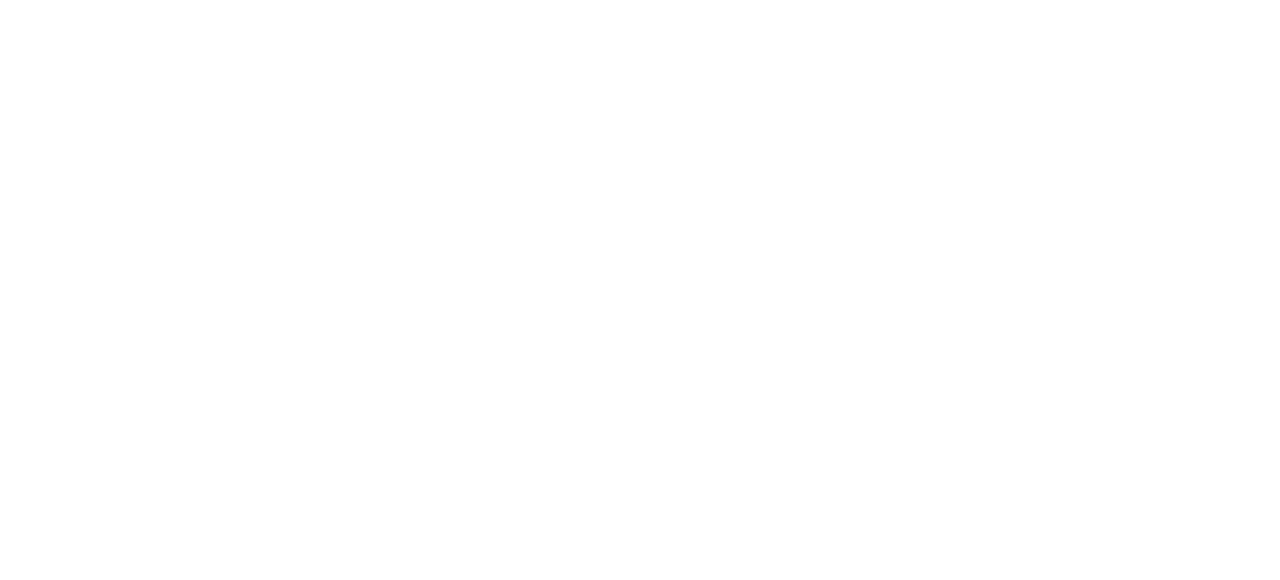
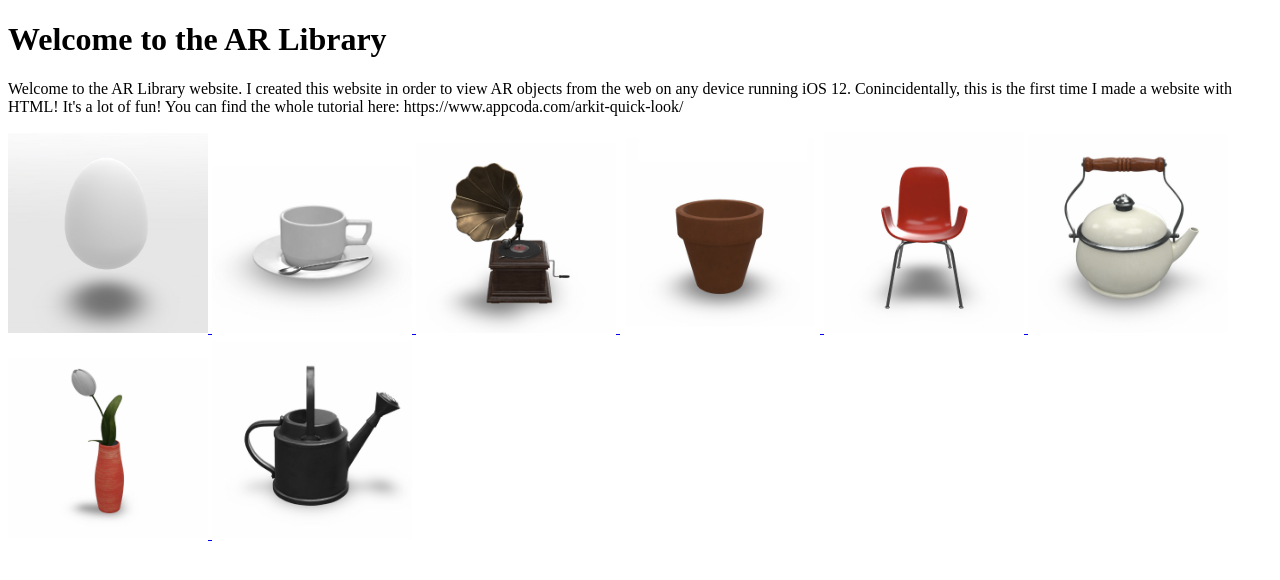
Before and after one commit to chenzhutianToys/ar-quicklook, a plain HTML site: page index.html in a window 1280 px wide. Drawn offline with Linux system fonts and the light colour scheme.

Commit message:
add model

```diff
--- a/index.html
+++ b/index.html
@@ -1,12 +1,41 @@
 <!DOCTYPE html>
 <html lang="en">
+
 <head>
     <meta charset="UTF-8">
     <meta name="viewport" content="width=device-width, initial-scale=1.0">
     <meta http-equiv="X-UA-Compatible" content="ie=edge">
     <title>Zhutian's AR Quick Look</title>
 </head>
+
 <body>
+    <h1>Welcome to the AR Library</h1>
+    <p>Welcome to the AR Library website. I created this website in order to view AR objects from the web on any device
+        running iOS 12. Conincidentally, this is the first time I made a website with HTML! It's a lot of fun! You can
+        find the whole tutorial here: https://www.appcoda.com/arkit-quick-look/</p>
+    <a href="egg.usdz" rel="ar">
+        <img src="egg.png" width=200>
+    </a>
+    <a href="cupandsaucer.usdz" rel="ar">
+        <img src="cupandsaucer.png" width=200>
+    </a>
+    <a href="gramophone.usdz" rel="ar">
+        <img src="gramophone.png" width=200>
+    </a>
+    <a href="plantpot.usdz" rel="ar">
+        <img src="plantpot.png" width=200>
+    </a>
+    <a href="redchair.usdz" rel="ar">
+        <img src="redchair.png" width=200>
+    </a>
+    <a href="teapot.usdz" rel="ar">
+        <img src="teapot.png" width=200>
+    </a>
+    <a href="tulip.usdz" rel="ar">
+        <img src="tulip.png" width=200>
+    </a><a href="wateringcan.usdz" rel="ar">
+        <img src="wateringcan.png" width=200>
+    </a>
+</body>
 
-</body>
 </html>
```
Also changed, not shown: cupandsaucer.png (added), egg.png (added), gramophone.png (added), plantpot.png (added), redchair.png (added), teapot.png (added), tulip.png (added), wateringcan.png (added), wheelbarrow.png (added), 10 other files.
